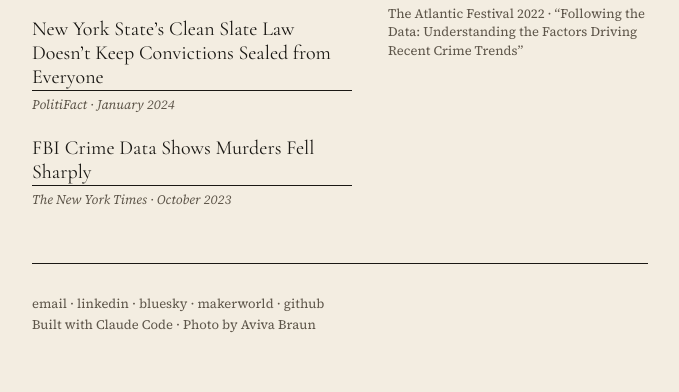
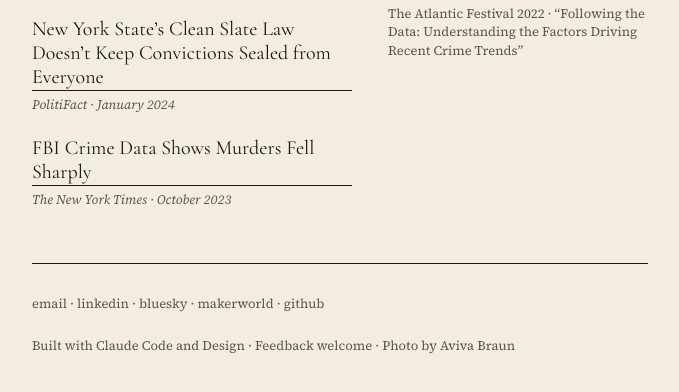
Before and after one commit to AmesCG23/personal_site, a plain HTML site: page index.html in a window 1280 px wide. Shown: the part 1647-2039 px from the top of the page, without its empty margins (300-979 px from the left). Drawn offline with nearby package versions, Linux system fonts and the light colour scheme.

Commit message:
Update index.html

```diff
--- a/index.html
+++ b/index.html
@@ -214,7 +214,8 @@
       <a href="https://makerworld.com/en/@AmesCG" target="_blank" rel="noopener noreferrer">makerworld</a> &#183;
       <a href="https://github.com/AmesCG23" target="_blank" rel="noopener noreferrer">github</a>
       <br>
-      Built with Claude Code &#183; Photo by Aviva Braun
+      <br>
+      Built with Claude Code and Design &#183 Feedback welcome &#183; Photo by Aviva Braun
     </footer>
 
   </main>
```
